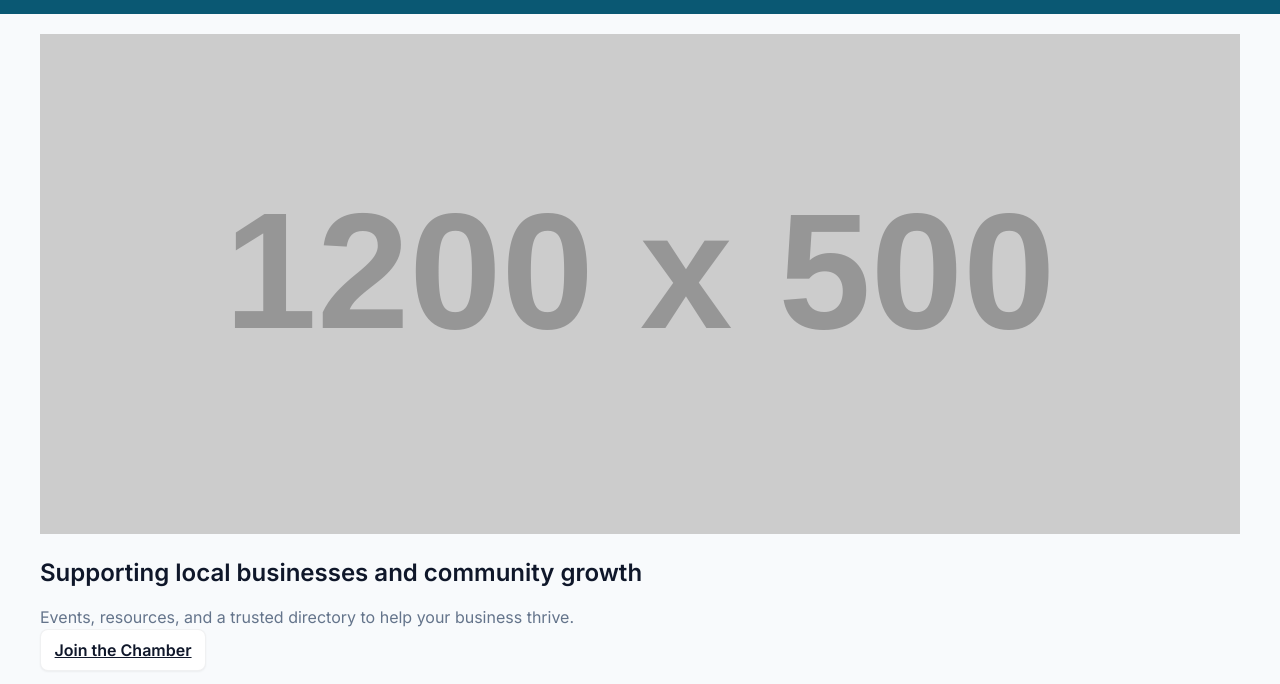
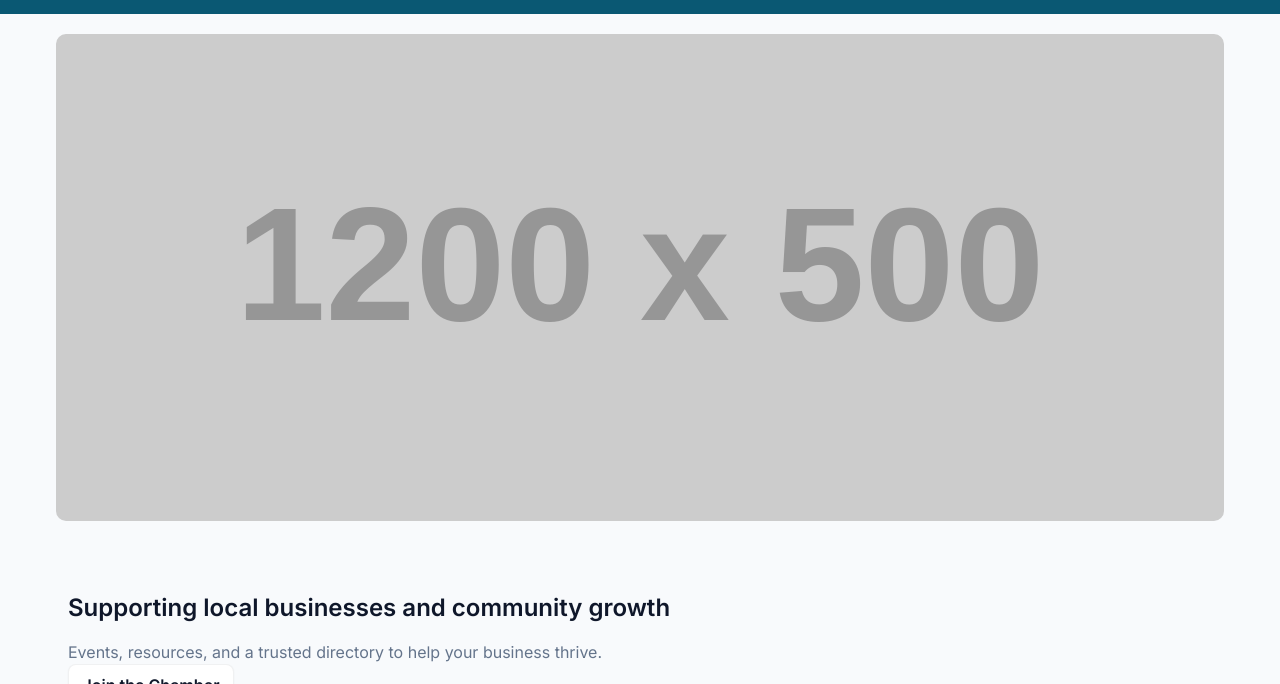
Before and after one commit to rafeleduardo/wdd231, a plain HTML site: page chamber/index.html in a window 1280 px wide. Shown: the part 85-769 px from the top of the page. Drawn offline with Linux system fonts and the light colour scheme; no server answers; placeholder pictures from the web are drawn by us.

Commit message:
Fix hero image responsiveness

```diff
--- a/chamber/styles/chamber.css
+++ b/chamber/styles/chamber.css
@@ -828,3 +828,72 @@ footer .muted, footer .muted a {
     box-shadow: 0 6px 14px rgba(2,6,23,0.12);
     transform: translateY(-2px);
 }
+
+.home-hero {
+    width: 100%;
+    box-sizing: border-box;
+    padding: 0 1rem;
+}
+
+.home-hero .hero-inner {
+    max-width: var(--container-width);
+    margin: 0 auto;
+    display: flex;
+    flex-direction: column;
+    gap: 1rem;
+    align-items: stretch;
+}
+
+.home-hero .hero-media {
+    width: 100%;
+    overflow: hidden;
+    border-radius: 10px;
+    aspect-ratio: 12 / 5;
+    min-height: 180px;
+}
+
+.home-hero .hero-media img {
+    display: block;
+    width: 100%;
+    height: 100%;
+    max-width: 100%;
+    object-fit: cover;
+}
+
+.home-hero .hero-content {
+    padding: 1rem 0.5rem;
+}
+
+@media (min-width: 900px) {
+    .home-hero .hero-inner {
+        flex-direction: column;
+        align-items: stretch;
+        gap: 2rem;
+    }
+
+    .home-hero .hero-media {
+        min-height: 420px;
+    }
+
+    .home-hero .hero-media img {
+        width: 100%;
+        height: 100%;
+        object-fit: cover;
+    }
+
+    .home-hero .hero-content {
+        padding: 1.25rem 0.75rem;
+    }
+}
+
+@media (min-width: 1200px) {
+    .home-hero .hero-media {
+        min-height: 420px;
+    }
+}
+
+@supports not (aspect-ratio: 1/1) {
+    .home-hero .hero-media img {
+        height: auto;
+    }
+}
```
